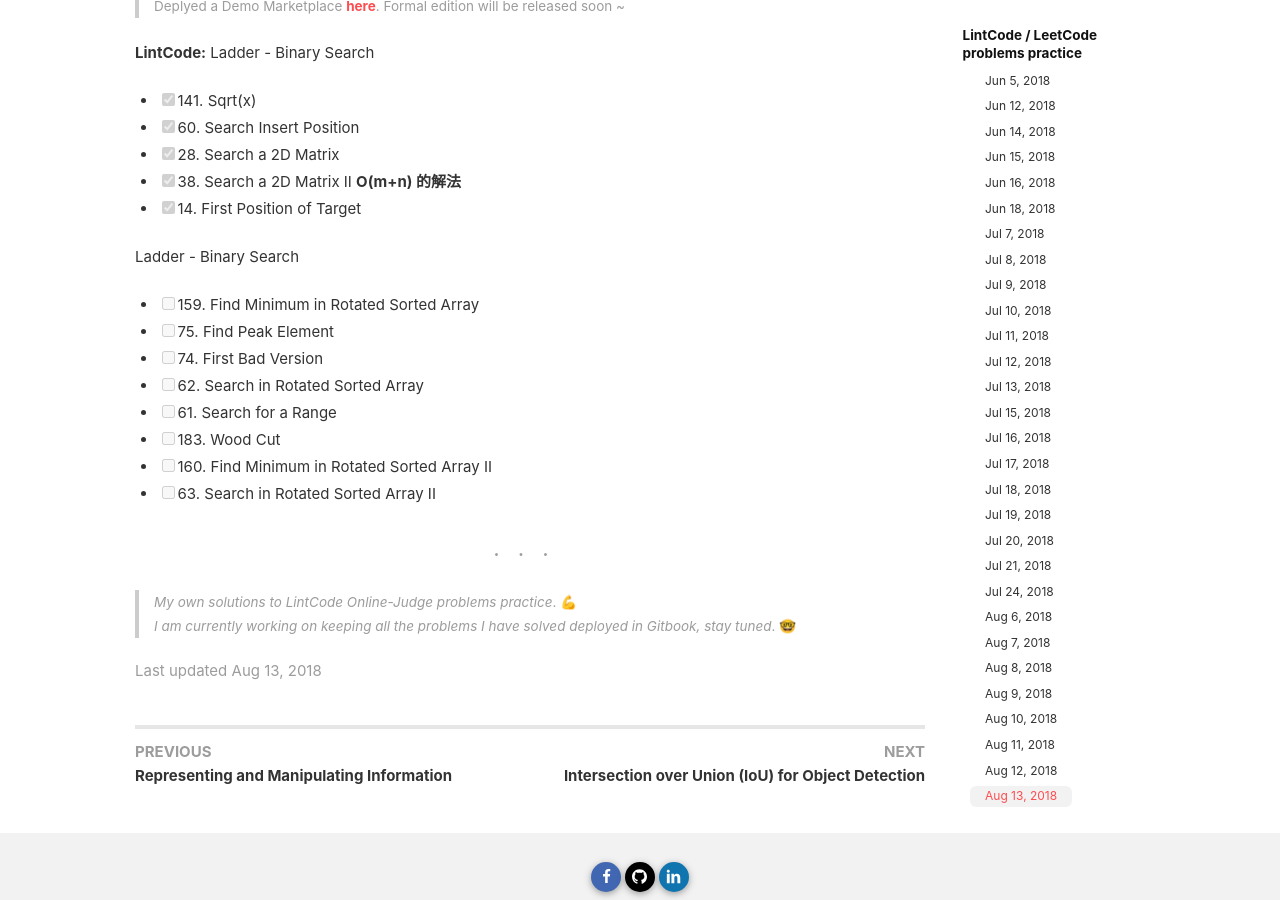
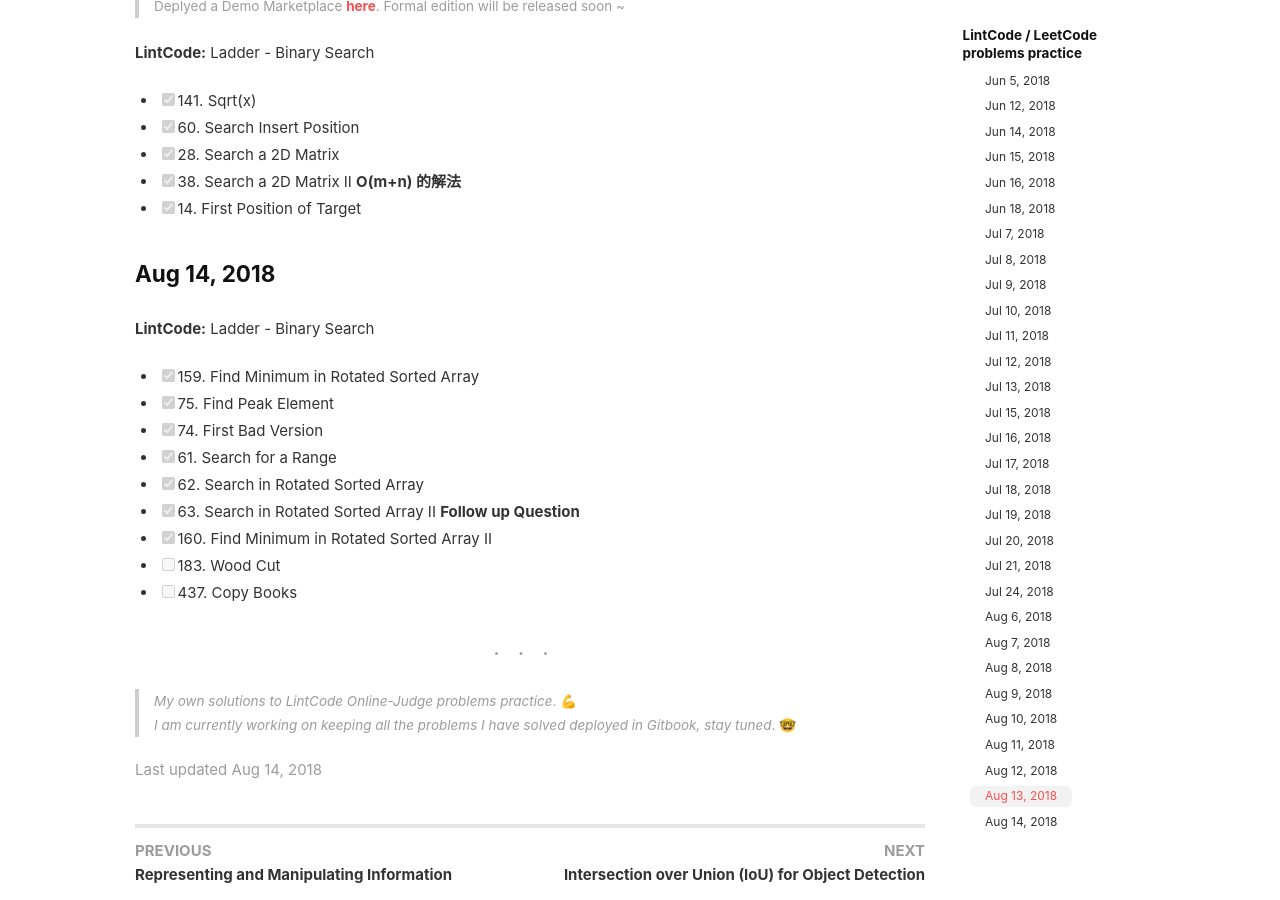
Before and after one commit to Zhenye-Na/blog, a Jekyll site: the page built from _posts/2018-06-05-problem-practice.md, in a window 1280 px wide and 900 px high, scrolled down 9106 px. Built offline with Jekyll 4.4.1, drawn with Linux system fonts in a browser that asks for light colours; nearby versions of some CDN libraries; comment, search, counter and statistics services are not loaded.

Commit message:
Binary Search

```diff
--- a/_posts/2018-06-05-problem-practice.md
+++ b/_posts/2018-06-05-problem-practice.md
@@ -2,7 +2,7 @@
 layout: post
 title: "LintCode Online-Judge problems practice 📓"
 date: 2018-06-05
-modify_date: 2018-08-13
+modify_date: 2018-08-14
 excerpt: "LeetCode/LintCode problems practice logs. 💪"
 tags: [LeetCode/LintCode]
 ---
@@ -366,7 +366,7 @@
 
 ### Aug 13, 2018
 
-> Deplyed a Demo Marketplace [here](https://demo-mkplc.herokuapp.com/). Formal edition will be released soon ~
+> Deplyed a Demo Marketplace [**here**](https://demo-mkplc.herokuapp.com/). Formal edition will be released soon ~
 
 **LintCode:** Ladder - Binary Search
 
@@ -377,17 +377,19 @@
 - [x] 14. First Position of Target
 
 
-Ladder - Binary Search
+### Aug 14, 2018
 
-- [ ] 159. Find Minimum in Rotated Sorted Array
-- [ ] 75. Find Peak Element
-- [ ] 74. First Bad Version
-- [ ] 62. Search in Rotated Sorted Array
-- [ ] 61. Search for a Range
+**LintCode:** Ladder - Binary Search
+
+- [x] 159. Find Minimum in Rotated Sorted Array
+- [x] 75. Find Peak Element
+- [x] 74. First Bad Version
+- [x] 61. Search for a Range
+- [x] 62. Search in Rotated Sorted Array
+- [x] 63. Search in Rotated Sorted Array II **Follow up Question**
+- [x] 160. Find Minimum in Rotated Sorted Array II
 - [ ] 183. Wood Cut
-- [ ] 160. Find Minimum in Rotated Sorted Array II
-- [ ] 63. Search in Rotated Sorted Array II
-
+- [ ] 437. Copy Books
 
 
 
```
